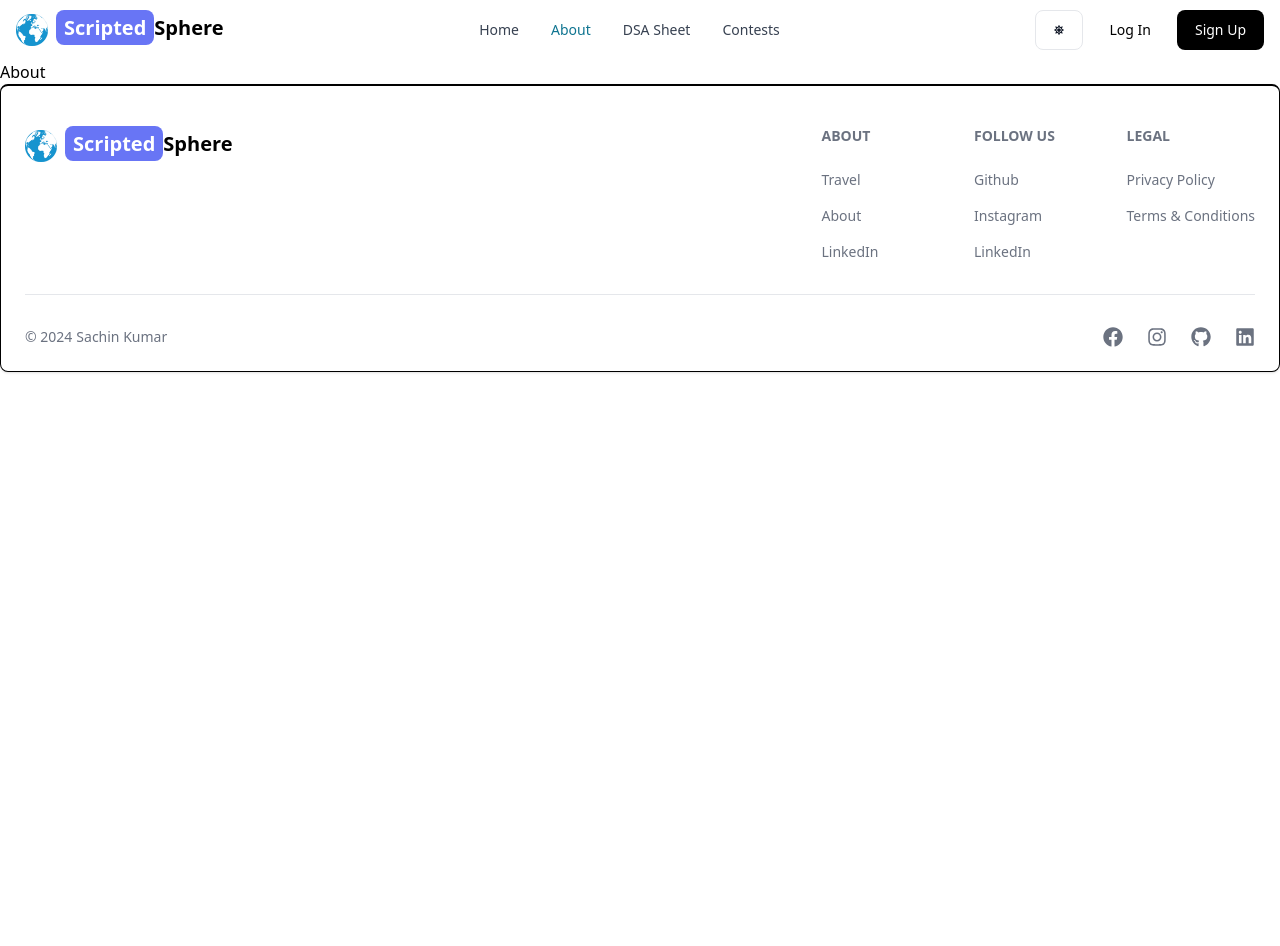
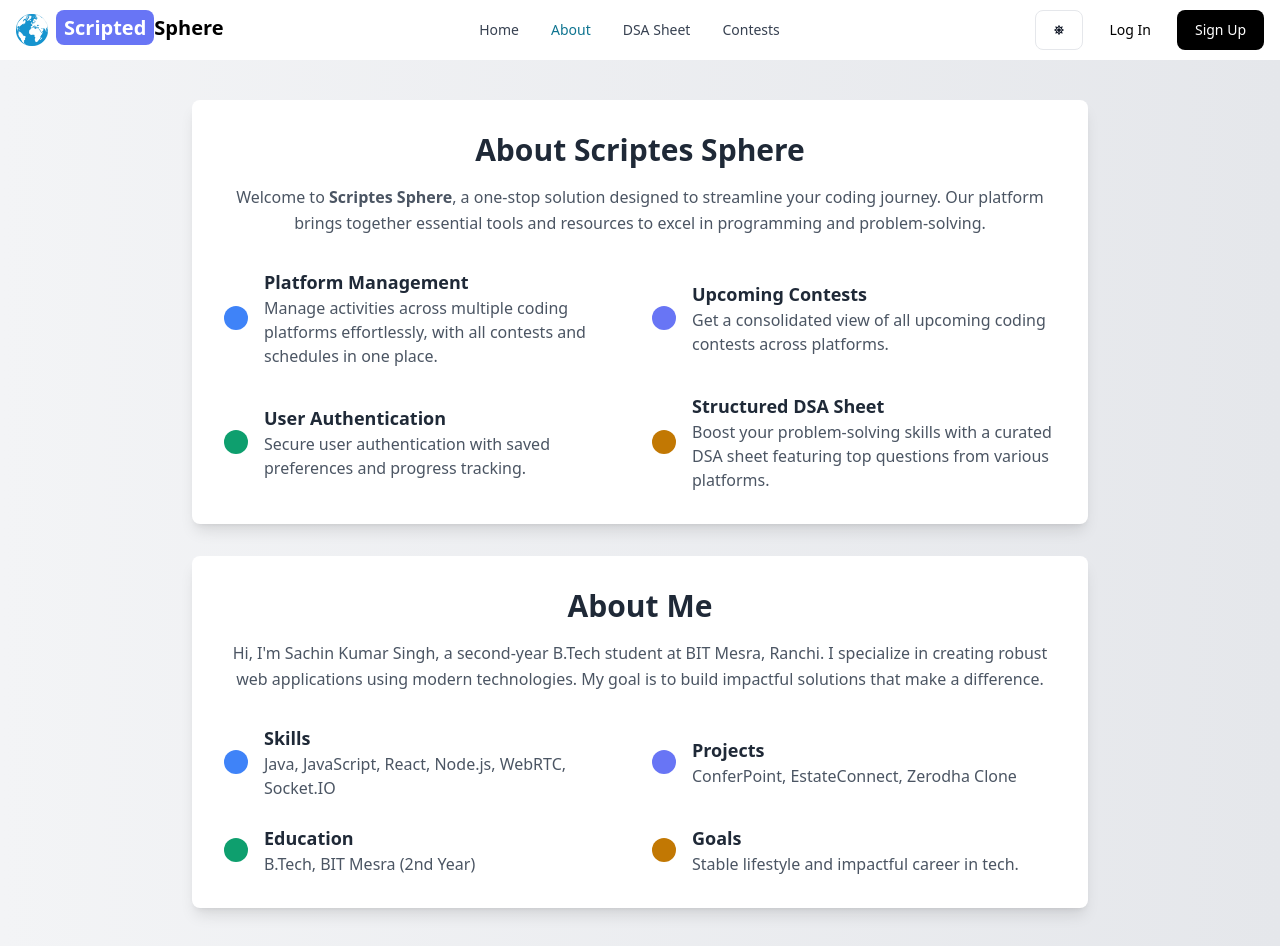
Before and after one commit to SKSingh0703/ScriptedSphere, a React (Vite) app in the folder client/: page /about in a window 1280 px wide. Shown: the top 946 px of the page. Before the commit the page ends 800 px from the top, so only its background shows below. Built offline with nearby package versions, Linux system fonts and the light colour scheme; no server answers.

Commit message:
About Sectionand Contest API Route

```diff
--- /dev/null
+++ b/client/src/Components/ContestCard.jsx
@@ -0,0 +1,60 @@
+import { Button } from "flowbite-react";
+
+// eslint-disable-next-line react/prop-types
+export default function ContestCard({contest}) {
+    console.log(contest);
+
+    const handleClickContest = () => {
+        window.open(contest.contestUrl, '_blank');
+      };
+
+    const handleClickCalender = () => {
+        const startDate = new Date(contest.contestStartDate).toISOString().split('T')[0];
+        const startTime = new Date(contest.contestStartDate).toLocaleTimeString('en-GB');
+        const endTime = new Date(new Date(contest.contestStartDate).getTime() + contest.contestDuration * 1000).toLocaleTimeString('en-GB');
+        const title = contest.contestName;
+        const url = `https://calendar.google.com/calendar/render?action=TEMPLATE&dates=${startDate}T${startTime}%2F${startDate}T${endTime}&details=&location=&sf=true&output=xml&title=${title}`;
+        window.open(url, '_blank');
+      };
+
+      return (
+        <div className="bg-slate-200 w-[90%] sm:w-[80%] md:w-[60%] text-center mx-auto mt-4 p-6 rounded-xl shadow-lg flex flex-col gap-4 hover:shadow-lg hover:scale-105 transition-all duration-300 ease-in-out">
+          {/* Contest Name */}
+          <div className="font-bold text-lg text-gray-700">
+            {contest.contestName}
+          </div>
+
+          {/* Platform */}
+          <div className="text-gray-600">
+            Platform: <i className="text-gray-700">{contest.platform}</i>
+          </div>
+
+          {/* Date and Duration */}
+          <div className="flex flex-col sm:flex-row justify-between sm:items-center mx-[5%] text-gray-600">
+            <div>
+              <span className="font-semibold text-gray-700">Date:</span> {new Date(contest.contestRegistrationEndDate).toLocaleString()}
+            </div>
+            <div>
+              <span className="font-semibold text-gray-700">Duration:</span> {contest.contestDuration / 60} min
+            </div>
+          </div>
+
+          {/* Buttons */}
+          <div className="flex flex-col sm:flex-row justify-evenly items-center gap-4 sm:gap-2 mx-[5%]">
+            <Button
+              onClick={handleClickContest}
+              className="bg-blue-500 hover:bg-blue-600 text-white py-2 px-6 rounded-lg w-full sm:w-auto"
+            >
+              Register
+            </Button>
+            <Button
+              onClick={handleClickCalender}
+              className="bg-gray-500 hover:bg-gray-600 text-white py-2 px-6 rounded-lg w-full sm:w-auto"
+            >
+              Add to Calendar
+            </Button>
+          </div>
+        </div>
+      );
+
+}
--- a/client/src/Components/DashSidebar.jsx
+++ b/client/src/Components/DashSidebar.jsx
@@ -8,6 +8,7 @@ import { useDispatch, useSelector } from "react-redux";
 import { BsExclamationCircle } from "react-icons/bs";
 import { FaUsers } from "react-icons/fa";
 import { MdDashboard } from "react-icons/md";
+import { FaRankingStar } from "react-icons/fa6";
 
 export default function DashSidebar() {
 
@@ -19,6 +20,7 @@ export default function DashSidebar() {
   const [showModal,setShowModal] = useState(false);
 
   useEffect(()=>{
+
     const urlParams = new URLSearchParams(location.search);
     const tabFromUrl = urlParams.get('tab');
 
@@ -60,6 +62,11 @@ export default function DashSidebar() {
                         Edit Profile
                     </Sidebar.Item >
                 </Link>
+                <Link to='/contests' >
+                    <Sidebar.Item as='div' active={tab===''} icon={FaRankingStar}  >
+                        Contests
+                    </Sidebar.Item >
+                </Link>
                 <Link to='/dashboard?tab=posts'>
                     <Sidebar.Item as='div' active={tab==='posts'} icon={HiDocumentText}  labelColor='dark' >
                         DSA Sheet
--- a/client/src/Components/Footer.jsx
+++ b/client/src/Components/Footer.jsx
@@ -4,7 +4,7 @@ import { FaFacebook,FaInstagram,FaGithub,FaLinkedin } from "react-icons/fa";
 
 export default function FooterCom() {
   return (
-    <Footer container className="border border-t-2 border-black  ">
+    <Footer container className="border border-t-2  border-black  ">
       <div className="w-full max-w-7xl mx-auto">
         <div className="grid w-full justify-between sm:flex md:grid-cols-1">
           <div className="logo mt-5">
@@ -67,7 +67,6 @@ export default function FooterCom() {
                 </Footer.Link>
             </Footer.LinkGroup>
             </div>
-
           </div>
         </div>
         <Footer.Divider />
--- a/client/src/Pages/About.jsx
+++ b/client/src/Pages/About.jsx
@@ -1,7 +1,125 @@
-// import React from 'react'
+// import React from 'react';
 
-export default function About() {
+const AboutSection = () => {
   return (
-    <div>About</div>
-  )
-}
+    <section className="bg-gradient-to-r from-gray-100 to-gray-200 dark:from-gray-800 dark:to-gray-900 py-10 px-6">
+      <div className="max-w-4xl mx-auto flex flex-col gap-8">
+        {/* About Scriptes Sphere */}
+        <div className="bg-white dark:bg-gray-800 shadow-lg rounded-lg p-8">
+          <div className="text-center">
+            <h1 className="text-3xl font-bold text-gray-800 dark:text-white">About Scriptes Sphere</h1>
+            <p className="mt-4 text-gray-600 dark:text-gray-300 leading-relaxed">
+              Welcome to <strong>Scriptes Sphere</strong>, a one-stop solution designed to streamline your coding journey.
+              Our platform brings together essential tools and resources to excel in programming and problem-solving.
+            </p>
+          </div>
+          <div className="mt-8 grid grid-cols-1 sm:grid-cols-2 gap-6">
+            <div className="flex items-center gap-4">
+              <div className="p-3 bg-blue-500 text-white rounded-full">
+                <i className="fas fa-cogs text-xl"></i>
+              </div>
+              <div>
+                <h2 className="text-lg font-semibold text-gray-800 dark:text-white">Platform Management</h2>
+                <p className="text-gray-600 dark:text-gray-300">
+                  Manage activities across multiple coding platforms effortlessly, with all contests and schedules in one place.
+                </p>
+              </div>
+            </div>
+            <div className="flex items-center gap-4">
+              <div className="p-3 bg-indigo-500 text-white rounded-full">
+                <i className="fas fa-calendar-alt text-xl"></i>
+              </div>
+              <div>
+                <h2 className="text-lg font-semibold text-gray-800 dark:text-white">Upcoming Contests</h2>
+                <p className="text-gray-600 dark:text-gray-300">
+                  Get a consolidated view of all upcoming coding contests across platforms.
+                </p>
+              </div>
+            </div>
+            <div className="flex items-center gap-4">
+              <div className="p-3 bg-green-500 text-white rounded-full">
+                <i className="fas fa-lock text-xl"></i>
+              </div>
+              <div>
+                <h2 className="text-lg font-semibold text-gray-800 dark:text-white">User Authentication</h2>
+                <p className="text-gray-600 dark:text-gray-300">
+                  Secure user authentication with saved preferences and progress tracking.
+                </p>
+              </div>
+            </div>
+            <div className="flex items-center gap-4">
+              <div className="p-3 bg-yellow-500 text-white rounded-full">
+                <i className="fas fa-book text-xl"></i>
+              </div>
+              <div>
+                <h2 className="text-lg font-semibold text-gray-800 dark:text-white">Structured DSA Sheet</h2>
+                <p className="text-gray-600 dark:text-gray-300">
+                  Boost your problem-solving skills with a curated DSA sheet featuring top questions from various platforms.
+                </p>
+              </div>
+            </div>
+          </div>
+        </div>
+
+        {/* About Me */}
+        <div className="bg-white dark:bg-gray-800 shadow-lg rounded-lg p-8">
+          <div className="text-center">
+            <h1 className="text-3xl font-bold text-gray-800 dark:text-white">About Me</h1>
+            <p className="mt-4 text-gray-600 dark:text-gray-300 leading-relaxed">
+              Hi, I'm Sachin Kumar Singh, a second-year B.Tech student at BIT Mesra, Ranchi. I specialize in creating robust web applications
+              using modern technologies. My goal is to build impactful solutions that make a difference.
+            </p>
+          </div>
+          <div className="mt-8 grid grid-cols-1 sm:grid-cols-2 gap-6">
+            <div className="flex items-center gap-4">
+              <div className="p-3 bg-blue-500 text-white rounded-full">
+                <i className="fas fa-code text-xl"></i>
+              </div>
+              <div>
+                <h2 className="text-lg font-semibold text-gray-800 dark:text-white">Skills</h2>
+                <p className="text-gray-600 dark:text-gray-300">
+                  Java, JavaScript, React, Node.js, WebRTC, Socket.IO
+                </p>
+              </div>
+            </div>
+            <div className="flex items-center gap-4">
+              <div className="p-3 bg-indigo-500 text-white rounded-full">
+                <i className="fas fa-laptop-code text-xl"></i>
+              </div>
+              <div>
+                <h2 className="text-lg font-semibold text-gray-800 dark:text-white">Projects</h2>
+                <p className="text-gray-600 dark:text-gray-300">
+                  ConferPoint, EstateConnect, Zerodha Clone
+                </p>
+              </div>
+            </div>
+            <div className="flex items-center gap-4">
+              <div className="p-3 bg-green-500 text-white rounded-full">
+                <i className="fas fa-user-graduate text-xl"></i>
+              </div>
+              <div>
+                <h2 className="text-lg font-semibold text-gray-800 dark:text-white">Education</h2>
+                <p className="text-gray-600 dark:text-gray-300">
+                  B.Tech, BIT Mesra (2nd Year)
+                </p>
+              </div>
+            </div>
+            <div className="flex items-center gap-4">
+              <div className="p-3 bg-yellow-500 text-white rounded-full">
+                <i className="fas fa-bullseye text-xl"></i>
+              </div>
+              <div>
+                <h2 className="text-lg font-semibold text-gray-800 dark:text-white">Goals</h2>
+                <p className="text-gray-600 dark:text-gray-300">
+                  Stable lifestyle and impactful career in tech.
+                </p>
+              </div>
+            </div>
+          </div>
+        </div>
+      </div>
+    </section>
+  );
+};
+
+export default AboutSection;
--- a/client/src/Pages/Contest.jsx
+++ b/client/src/Pages/Contest.jsx
@@ -1,4 +1,5 @@
 import { useEffect, useState } from "react"
+import ContestCard from "../Components/ContestCard";
 
 export default function Contest() {
 
@@ -14,7 +15,11 @@ export default function Contest() {
                 }
                 const data = await res.json();
 
-                setContests(data.data);
+                const sortedContests = data.data.sort((a, b) => {
+                    return new Date(a.contestStartDate) - new Date(b.contestStartDate);
+                  });
+
+                  setContests(sortedContests);
             } catch (error) {
                 console.log(error);
             }
@@ -22,7 +27,20 @@ export default function Contest() {
         fetchContests();
     },[]);
 
-  return (
-    <div>Contest</div>
-  )
+    return (
+        <div className="bg-gray-100 dark:bg-slate-900 min-h-screen py-6 px-4 md:px-10 lg:px-20 scrollbar-hide">
+          {/* Page Header */}
+          <div className="w-full md:w-[80%] lg:w-[70%] mx-auto rounded-lg bg-gradient-to-r from-blue-500 to-indigo-500  dark:to-blue-900 text-center text-white font-semibold text-2xl py-5 shadow-lg">
+            {contests.length === 0 ? "Fetching Data ..." : "Upcoming Contests"}
+          </div>
+
+          {/* Contests Container */}
+          <div className="w-full md:w-[80%] lg:w-[70%] mx-auto mt-6 bg-white dark:bg-slate-700 rounded-lg shadow-md p-4 flex flex-col gap-4 overflow-y-auto scrollbar-hide max-h-[80vh]">
+            {contests.map((contest, index) => (
+              <ContestCard contest={contest} key={index} />
+            ))}
+          </div>
+        </div>
+      );
+
 }
```
